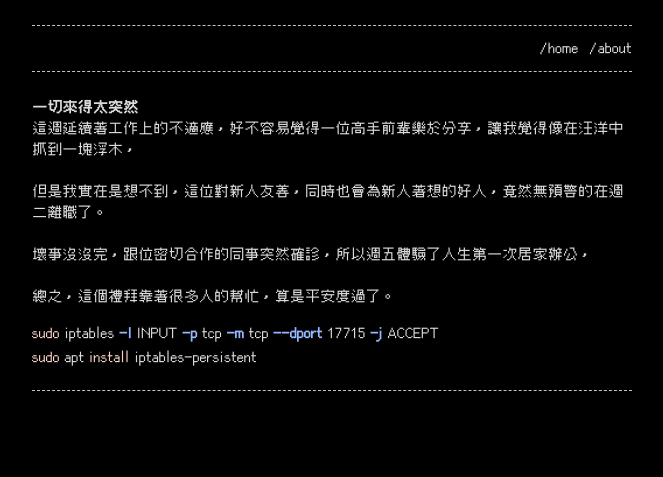
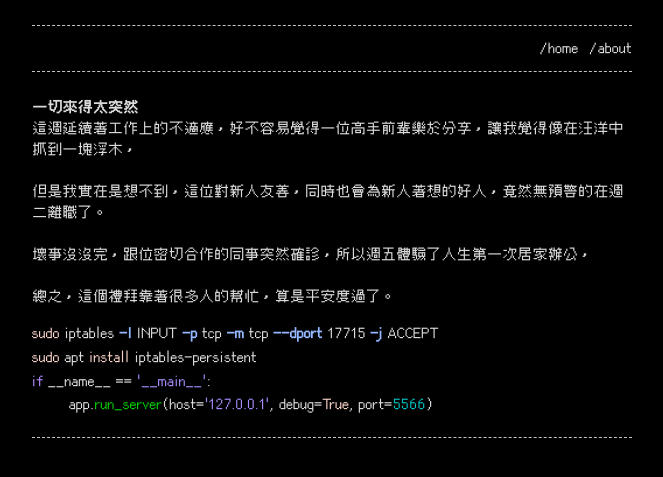
Before and after one commit to morningdip/home, a Jekyll site: the page built from _posts/2022-07-29-wfh.md, in a window 1280 px wide. Shown: the top 477 px of the page, without its empty margins (308-971 px from the left). Built offline with Jekyll 4.4.1, drawn with Linux system fonts in a browser that asks for light colours.

Commit message:
Update 2022-07-29-wfh.md

````diff
--- a/_posts/2022-07-29-wfh.md
+++ b/_posts/2022-07-29-wfh.md
@@ -16,3 +16,8 @@ categories: diary
 sudo iptables -I INPUT -p tcp -m tcp --dport 17715 -j ACCEPT
 sudo apt install iptables-persistent
 ```
+
+```python
+if __name__ == '__main__':
+	app.run_server(host='127.0.0.1', debug=True, port=5566)
+```
````
